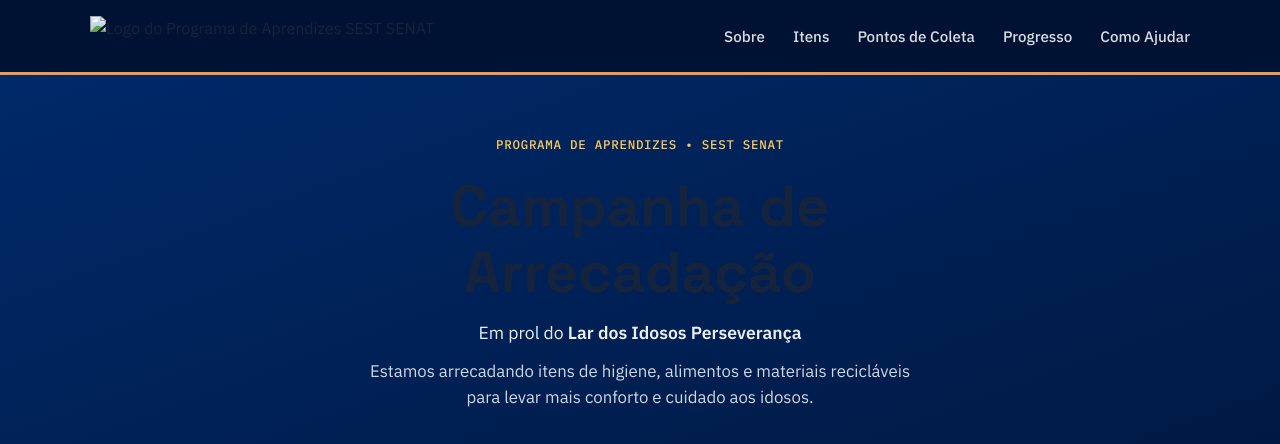
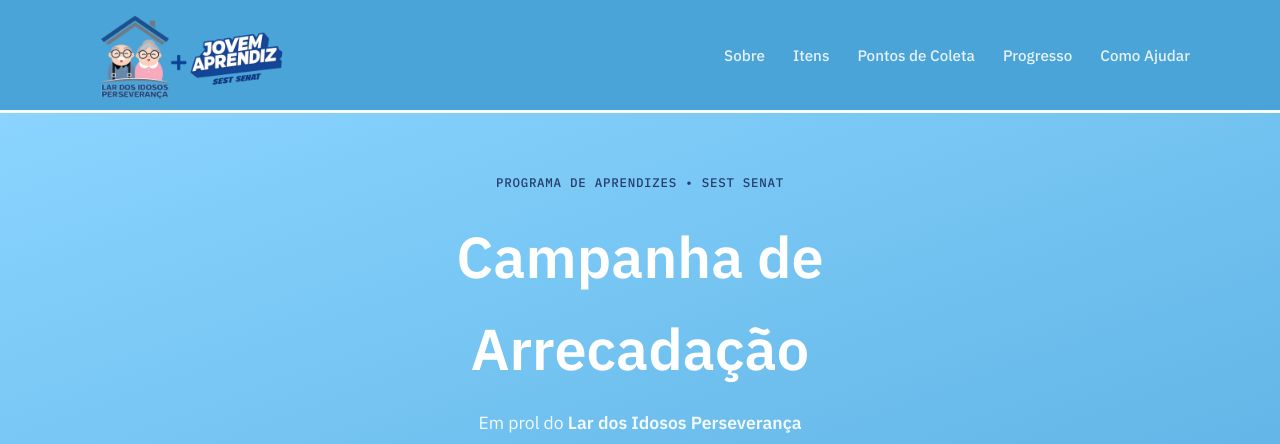
Before and after one commit to amandamatozo/campanha-solidaria, a plain HTML site: page index.html in a window 1280 px wide. Shown: the top 444 px of the page. Drawn offline with Linux system fonts and the light colour scheme; no server answers.

Commit message:
troca de paleta de cores - posicionamento da logo

```diff
--- a/index.html
+++ b/index.html
@@ -26,7 +26,7 @@
   <div class="container cabecalho-conteudo">
     <a href="#topo" class="marca">
       <!-- Trocar o arquivo abaixo pela logo do SEST SENAT -->
-      <img src="img/" alt="Logo do Programa de Aprendizes SEST SENAT" class="marca-logo">
+      <img src="img/logo.campanha.png" alt="Logo do Programa de Aprendizes SEST SENAT" class="marca-logo">
     </a>
 
     <nav class="nav" id="nav">
@@ -159,7 +159,7 @@
 
 <footer class="rodape">
   <div class="container rodape-conteudo">
-    <p>Uma iniciativa do Programa de Aprendizes SEST SENAT.</p>
+    <p><strong>Uma iniciativa do Programa de Aprendizes SEST SENAT.</strong></p>
     <button id="shareBtn" class="botao botao-ambar" type="button">Compartilhar no WhatsApp</button>
   </div>
 </footer>
--- a/style.css
+++ b/style.css
@@ -4,18 +4,19 @@
 
 :root {
   /* Cores */
-  --azul-sestsenat: #002969; /*azul do SEST SENAT*/
-  --azul-profundo:  #001233; /* azul mais escuro para fundos*/
-  --azul-claro:     #1E4E8C; /*azul mais claro para detalhes*/
-  --ambar:          #F2994A; /*laranja - destaques e botões*/
-  --ambar-escuro:   #B85C1A; /*laranja escuro para fundo de cor escura*/
-  --amarelo-faixa:  #FFC857; /*amarelo para fundos*/
+  --azul-sestsenat: #8ad4ff; /*azul do SEST SENAT*/
+  --azul-profundo:  #4ba4d8; /* azul mais escuro para fundos*/
+  --azul-claro:    #212842; /*para detalhes*/
+  --ambar:          #f9fff8; /*laranja - destaques e botões*/
+  --ambar-escuro:   #ff4e86; /*laranja escuro para fundo de cor escura*/
+  --amarelo-faixa:  #263e6e; /*amarelo para fundos*/
 
   --fundo-claro: #F3F6FB;
   --branco:      #FFFFFF;
-  --texto:       #16233D;
+  --texto:       #284174;
   --texto-suave: #4B5768;
   --borda:       #DCE3EF;
+  --h1: #FFFFFF;
 
   --fonte-display: 'Space Grotesk', sans-serif;
   --fonte-corpo:   'IBM Plex Sans', sans-serif;
@@ -48,7 +49,7 @@
 button { font-family: inherit; cursor: pointer; border: none; background: none; }
 code { font-family: var(--fonte-mono); }
 
-h1, h2, h3 {
+h2, h3 {
   font-family: var(--fonte-display);
   color: var(--texto);
   line-height: 1.15;
@@ -81,11 +82,11 @@
   display: flex;
   align-items: center;
   justify-content: space-between;
-  height: 72px;
+  height: 110px;
 }
 
 .marca { display: flex; align-items: center; }
-.marca-logo { height: 40px; width: auto; }
+.marca-logo { height: 200px; width: auto; }
 
 .nav {
   display: none;
```
